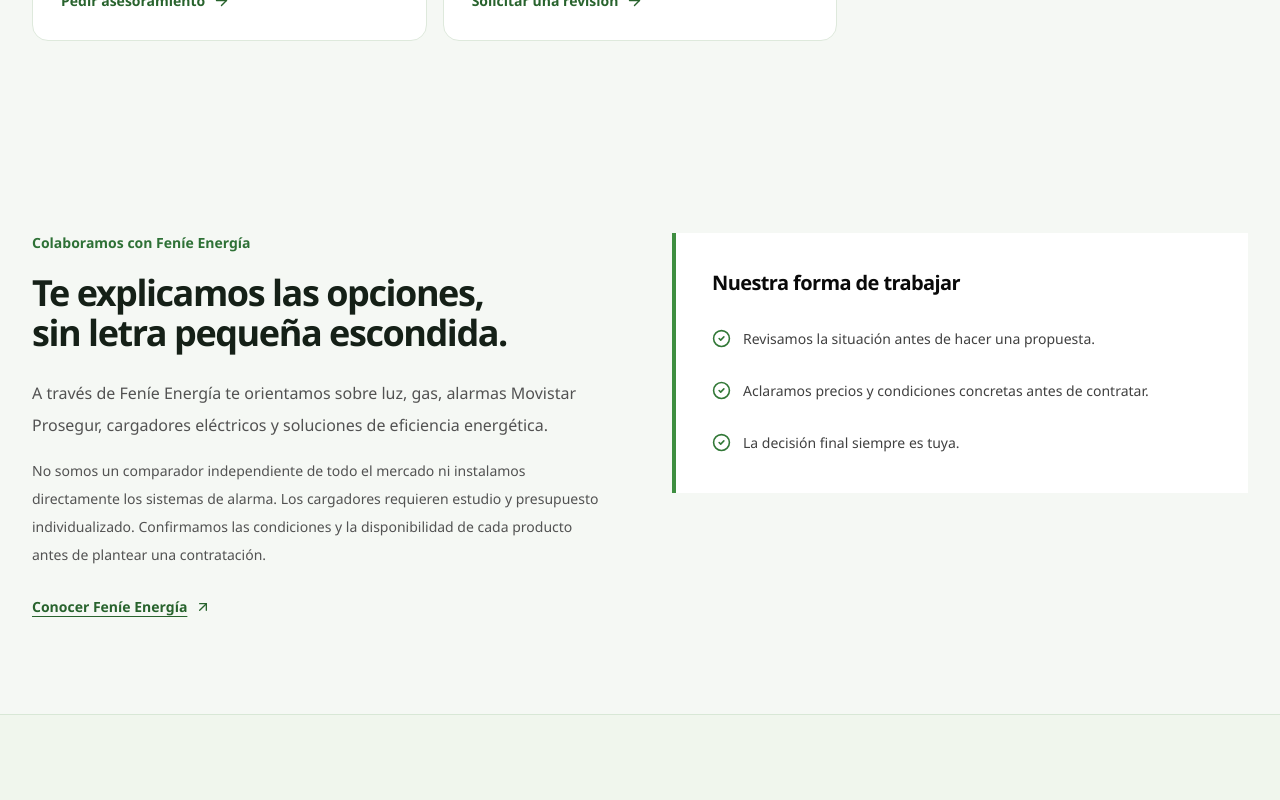
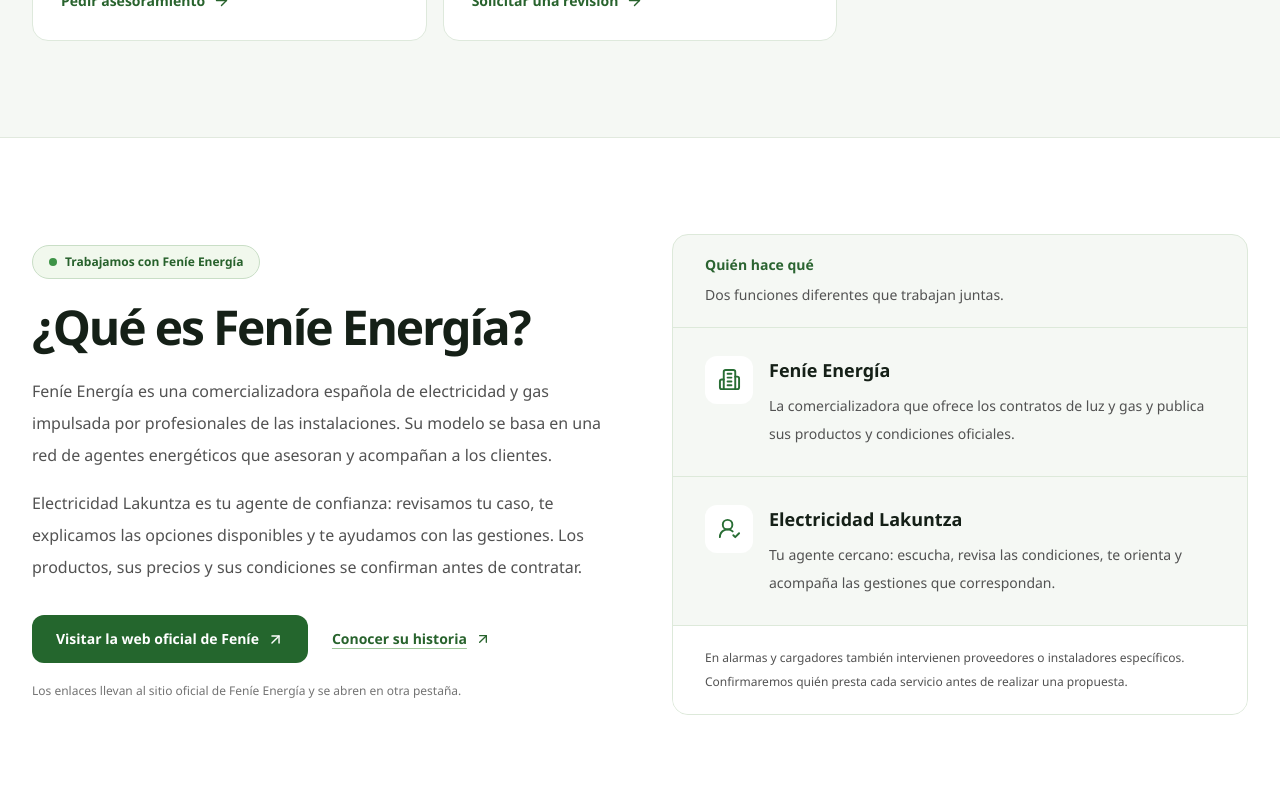
Before and after one commit to Gorkaa96/electricidad-lakuntza-web, a Next.js app: page / in a window 1280 px wide. Shown: the part 2160-2960 px from the top of the page. Built offline with nearby package versions, Linux system fonts and the light colour scheme; no server answers.

Commit message:
Explain Fenie clearly with official links and distinct agent roles

```diff
--- a/components/FenieEnergySection.jsx
+++ b/components/FenieEnergySection.jsx
@@ -1,43 +1,71 @@
-import { ArrowUpRight, CheckCircle2 } from 'lucide-react';
+import { ArrowUpRight, Building2, UserRoundCheck } from 'lucide-react';
 
-const fenieUrl = 'https://www.fenieenergia.es/es';
-
-const facts = [
-  'Revisamos la situación antes de hacer una propuesta.',
-  'Aclaramos precios y condiciones concretas antes de contratar.',
-  'La decisión final siempre es tuya.',
-];
+const fenieWebsite = 'https://www.fenieenergia.es/es';
+const fenieHistory = 'https://www.fenieenergia.es/es/sobre-fenie/historia';
 
 export default function FenieEnergySection() {
   return (
-    <section id="fenie" className="scroll-mt-24 bg-[#F5F8F4] py-20 sm:py-24">
-      <div className="mx-auto grid max-w-7xl gap-10 px-4 sm:px-6 lg:grid-cols-12 lg:items-start lg:gap-16 lg:px-8">
+    <section id="fenie" aria-labelledby="fenie-title" className="scroll-mt-24 border-t border-[#E1E9DE] bg-white py-20 sm:py-24">
+      <div className="mx-auto grid max-w-7xl gap-12 px-4 sm:px-6 lg:grid-cols-12 lg:items-center lg:gap-16 lg:px-8">
         <div className="lg:col-span-6">
-          <p className="text-sm font-semibold text-[#2E7136]">Colaboramos con Feníe Energía</p>
-          <h2 className="mt-5 max-w-xl text-3xl font-semibold leading-tight tracking-[-.04em] text-[#152017] sm:text-4xl">
-            Te explicamos las opciones, sin letra pequeña escondida.
+          <span className="inline-flex items-center gap-2 rounded-full border border-[#C9DEC6] bg-[#F1F8ED] px-4 py-2 text-xs font-semibold text-[#27612C]">
+            <span className="h-2 w-2 rounded-full bg-[#3D9347]" aria-hidden="true" />
+            Trabajamos con Feníe Energía
+          </span>
+          <h2 id="fenie-title" className="mt-6 max-w-xl text-4xl font-semibold leading-[1.12] tracking-[-.045em] text-[#152017] sm:text-5xl">
+            ¿Qué es Feníe Energía?
           </h2>
           <p className="mt-6 max-w-xl text-base leading-8 text-neutral-600">
-            A través de Feníe Energía te orientamos sobre luz, gas, alarmas Movistar Prosegur, cargadores eléctricos y soluciones de eficiencia energética.
+            Feníe Energía es una comercializadora española de electricidad y gas impulsada por profesionales de las instalaciones. Su modelo se basa en una red de agentes energéticos que asesoran y acompañan a los clientes.
           </p>
-          <p className="mt-4 max-w-xl text-sm leading-7 text-neutral-600">
-            No somos un comparador independiente de todo el mercado ni instalamos directamente los sistemas de alarma. Los cargadores requieren estudio y presupuesto individualizado. Confirmamos las condiciones y la disponibilidad de cada producto antes de plantear una contratación.
+          <p className="mt-4 max-w-xl text-base leading-8 text-neutral-600">
+            Electricidad Lakuntza es tu agente de confianza: revisamos tu caso, te explicamos las opciones disponibles y te ayudamos con las gestiones. Los productos, sus precios y sus condiciones se confirman antes de contratar.
           </p>
-          <a href={fenieUrl} target="_blank" rel="noopener noreferrer" className="mt-7 inline-flex items-center gap-2 text-sm font-semibold text-[#28632D] underline underline-offset-4 hover:text-[#153D1A]">
-            Conocer Feníe Energía <ArrowUpRight size={16} aria-hidden="true"/>
-          </a>
+          <div className="mt-8 flex flex-wrap items-center gap-x-6 gap-y-4">
+            <a href={fenieWebsite} target="_blank" rel="noopener noreferrer" className="inline-flex min-h-12 items-center justify-center gap-2 rounded-xl bg-[#24662D] px-6 py-3 text-sm font-semibold text-white transition-colors hover:bg-[#194D20]">
+              Visitar la web oficial de Feníe <ArrowUpRight size={17} aria-hidden="true" />
+            </a>
+            <a href={fenieHistory} target="_blank" rel="noopener noreferrer" className="inline-flex min-h-11 items-center gap-2 text-sm font-semibold text-[#28632D] underline decoration-[#9FC79A] underline-offset-4 hover:text-[#143F1D]">
+              Conocer su historia <ArrowUpRight size={16} aria-hidden="true" />
+            </a>
+          </div>
+          <p className="mt-4 text-xs leading-6 text-neutral-500">
+            Los enlaces llevan al sitio oficial de Feníe Energía y se abren en otra pestaña.
+          </p>
         </div>
         <div className="lg:col-span-6">
-          <div className="border-l-4 border-[#3E8E40] bg-white px-6 py-7 sm:px-9 sm:py-9">
-            <h3 className="text-xl font-semibold tracking-[-.03em] text-neutral-950">Nuestra forma de trabajar</h3>
-            <ul className="mt-7 grid gap-6">
-              {facts.map((item) => (
-                <li key={item} className="flex items-start gap-3 text-sm leading-7 text-neutral-700">
-                  <CheckCircle2 size={19} className="mt-1 shrink-0 text-[#327837]" aria-hidden="true"/>
-                  <span>{item}</span>
-                </li>
-              ))}
-            </ul>
+          <div className="overflow-hidden rounded-2xl border border-[#DDE9DA] bg-[#F5F8F4]">
+            <div className="border-b border-[#DDE9DA] px-6 py-5 sm:px-8">
+              <p className="text-sm font-semibold text-[#2B6431]">Quién hace qué</p>
+              <p className="mt-2 text-sm leading-6 text-neutral-600">Dos funciones diferentes que trabajan juntas.</p>
+            </div>
+            <div className="grid gap-0 divide-y divide-[#DDE9DA]">
+              <div className="flex gap-4 px-6 py-7 sm:px-8">
+                <span className="flex h-12 w-12 shrink-0 items-center justify-center rounded-xl bg-white text-[#286D34]">
+                  <Building2 size={23} aria-hidden="true" />
+                </span>
+                <div>
+                  <h3 className="text-lg font-semibold text-[#152017]">Feníe Energía</h3>
+                  <p className="mt-2 text-sm leading-7 text-neutral-600">
+                    La comercializadora que ofrece los contratos de luz y gas y publica sus productos y condiciones oficiales.
+                  </p>
+                </div>
+              </div>
+              <div className="flex gap-4 px-6 py-7 sm:px-8">
+                <span className="flex h-12 w-12 shrink-0 items-center justify-center rounded-xl bg-white text-[#286D34]">
+                  <UserRoundCheck size={23} aria-hidden="true" />
+                </span>
+                <div>
+                  <h3 className="text-lg font-semibold text-[#152017]">Electricidad Lakuntza</h3>
+                  <p className="mt-2 text-sm leading-7 text-neutral-600">
+                    Tu agente cercano: escucha, revisa las condiciones, te orienta y acompaña las gestiones que correspondan.
+                  </p>
+                </div>
+              </div>
+            </div>
+            <p className="border-t border-[#DDE9DA] bg-white px-6 py-5 text-xs leading-6 text-neutral-600 sm:px-8">
+              En alarmas y cargadores también intervienen proveedores o instaladores específicos. Confirmaremos quién presta cada servicio antes de realizar una propuesta.
+            </p>
           </div>
         </div>
       </div>
```
